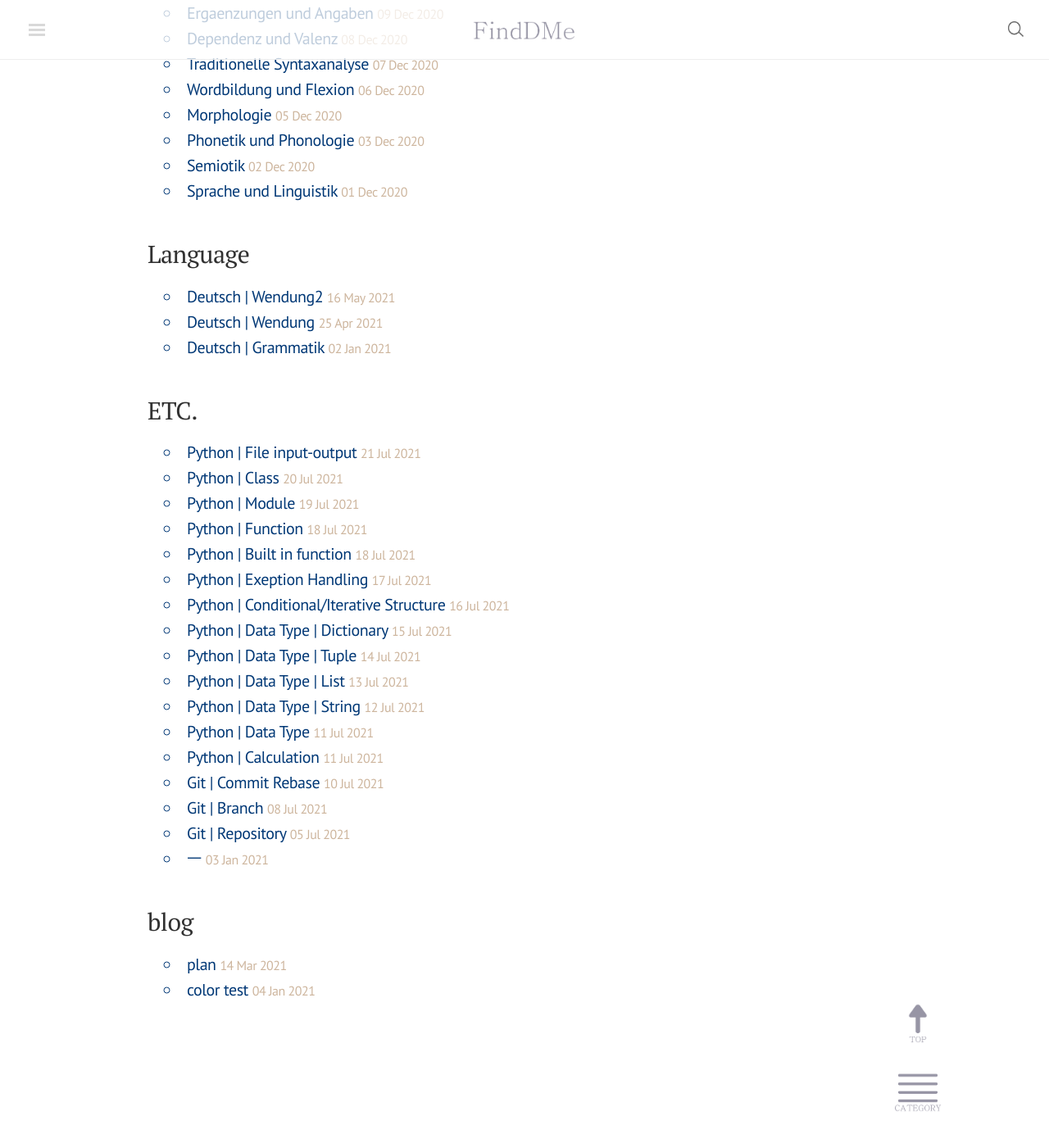
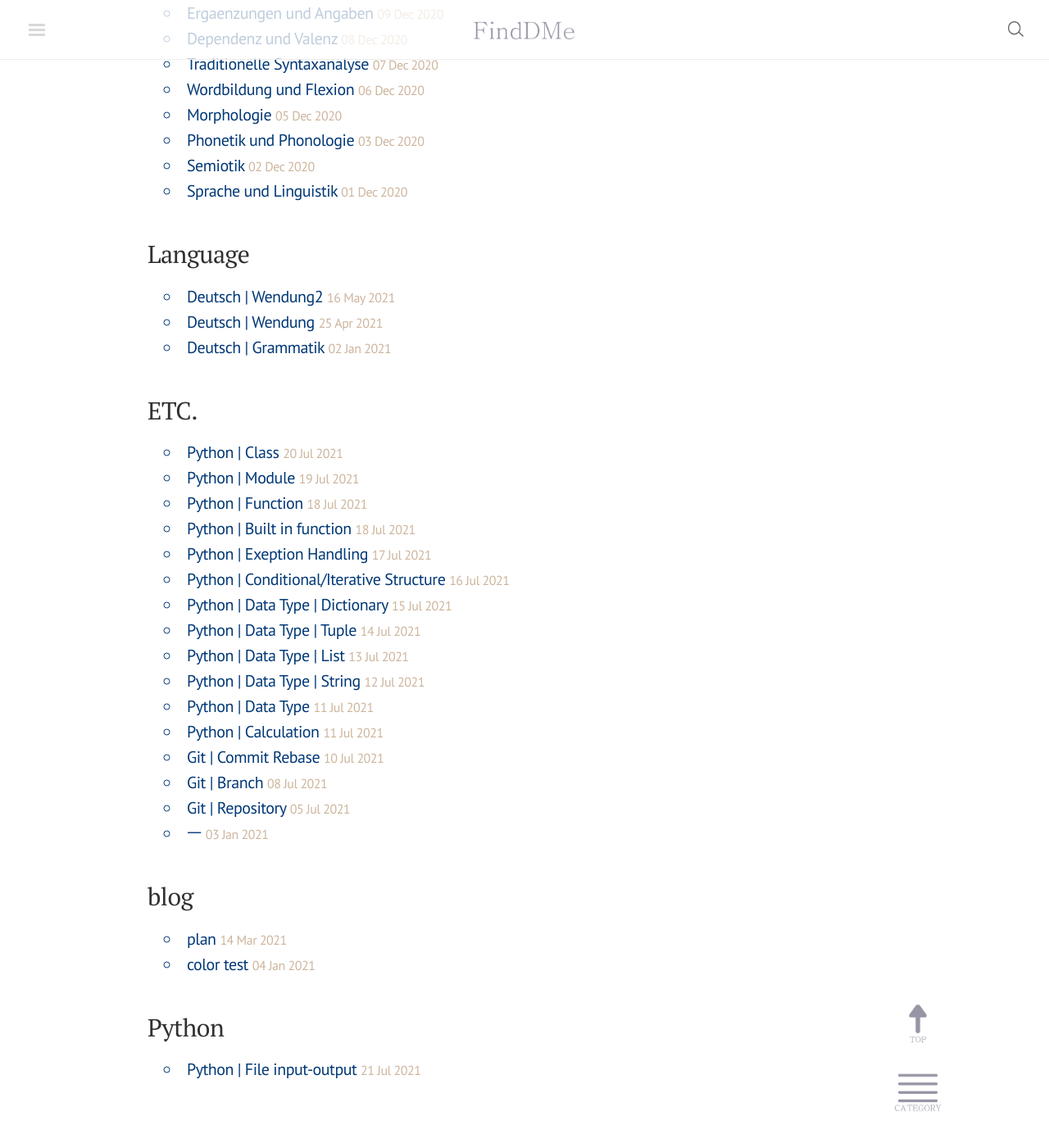
Before and after one commit to finddme/finddme.github.io, a Jekyll site: the page built from index.html, in a window 1280 px wide and 1400 px high, scrolled down 2263 px. Shown: the top 1395 px of the window at 82% size. Built offline with Jekyll 4.4.1, drawn with Linux system fonts in a browser that asks for light colours; nearby versions of some CDN libraries; comment, search, counter and statistics services are not loaded.

Commit message:
Update 2021-07-21-Pyfile.md

```diff
--- a/_posts/2021-07-21-Pyfile.md
+++ b/_posts/2021-07-21-Pyfile.md
@@ -1,7 +1,7 @@
 ---
 title: Python | File input-output
-category: ETC.
-tag: ETC.
+category: Python
+tag: Python
 ---
 
 
```
